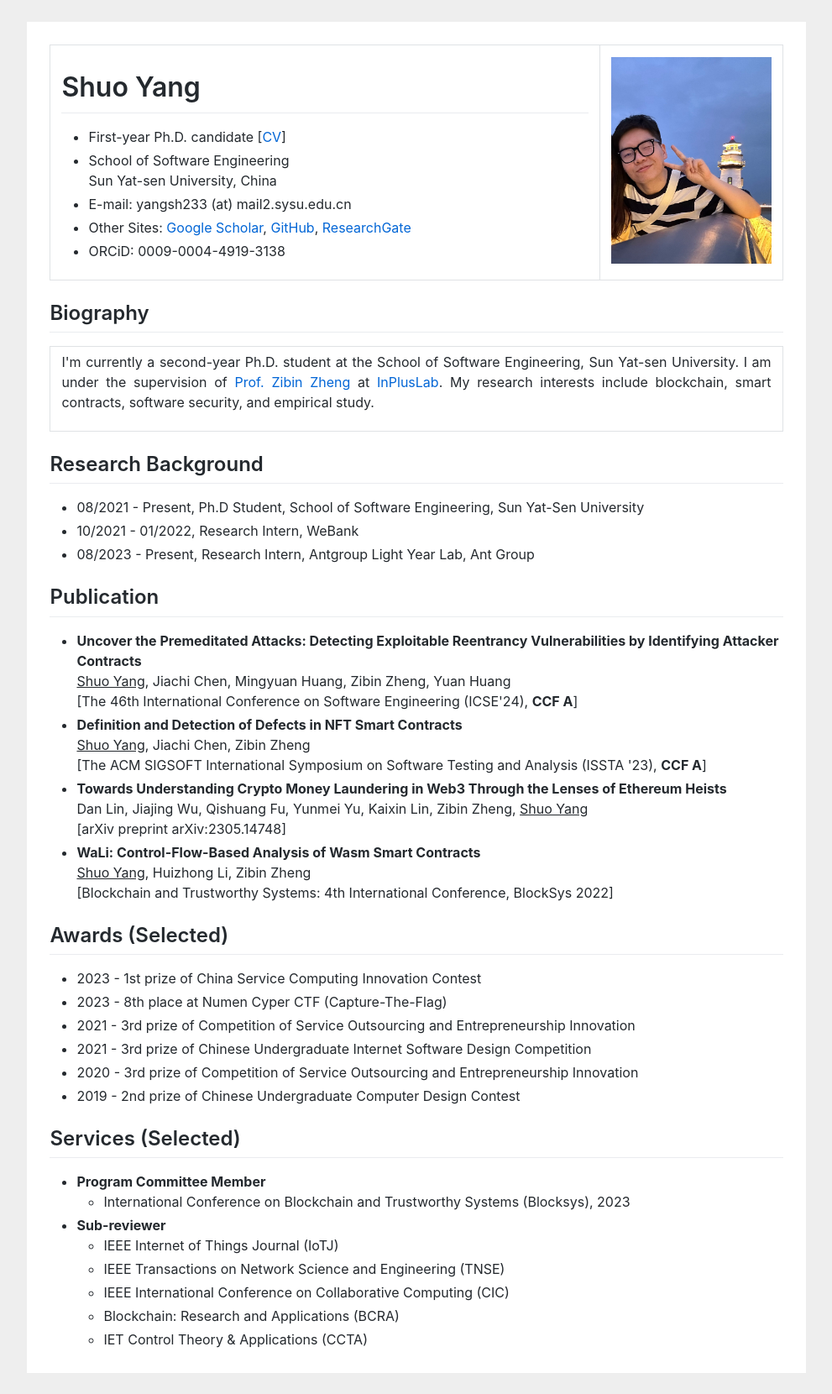
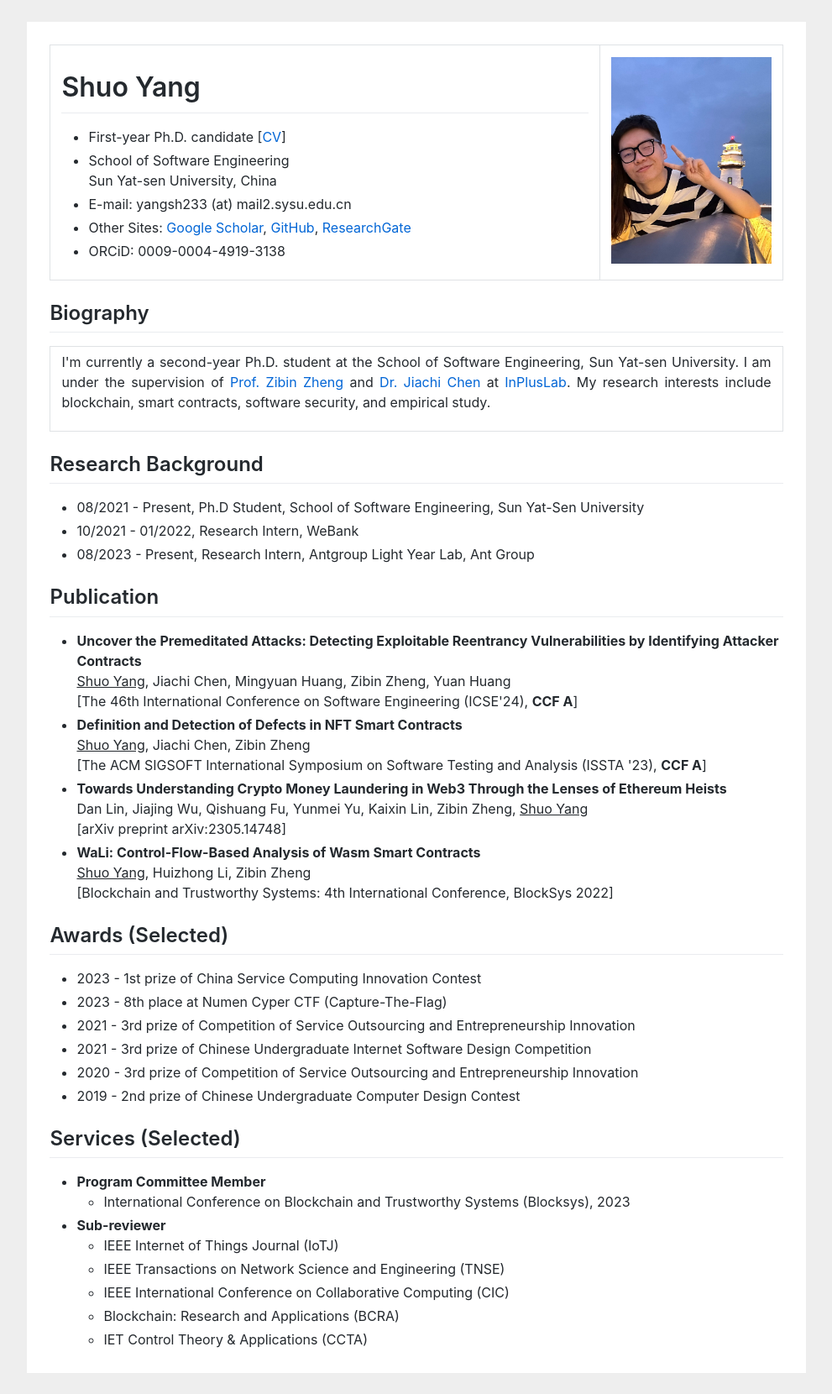
Before and after one commit to shuoyang512/shuoyang512.github.io, a Jekyll site: the page index.html, which Jekyll copies as it is, in a window 1280 px wide. Shown: the whole page at 84% size, without its empty margins (144-1135 px from the left). Built offline with Jekyll 4.4.1, drawn with Linux system fonts in a browser that asks for light colours.

Commit message:
add jiachi chen

```diff
--- a/index.html
+++ b/index.html
@@ -67,7 +67,7 @@ gtag('config', 'UA-158965281-1');
 				<table border="0" cellspacing="0" cellpadding="10">
 					<td align="justify">
 						<p>
-							I'm currently a second-year Ph.D. student at the School of Software Engineering, Sun Yat-sen University. I am under the supervision of <a href="http://www.zibinzheng.com/cv",target="_blank">Prof. Zibin Zheng</a> at <a href="http://www.inpluslab.com",target="_blank">InPlusLab</a>. My research interests include blockchain, smart contracts, software security, and empirical study.
+							I'm currently a second-year Ph.D. student at the School of Software Engineering, Sun Yat-sen University. I am under the supervision of <a href="http://www.zibinzheng.com/cv",target="_blank">Prof. Zibin Zheng</a> and <a href="https://jiachi-chen.github.io/",target="_blank">Dr. Jiachi Chen</a> at <a href="http://www.inpluslab.com",target="_blank">InPlusLab</a>. My research interests include blockchain, smart contracts, software security, and empirical study.
 						</p>
 					</td>
 				</table>
```
